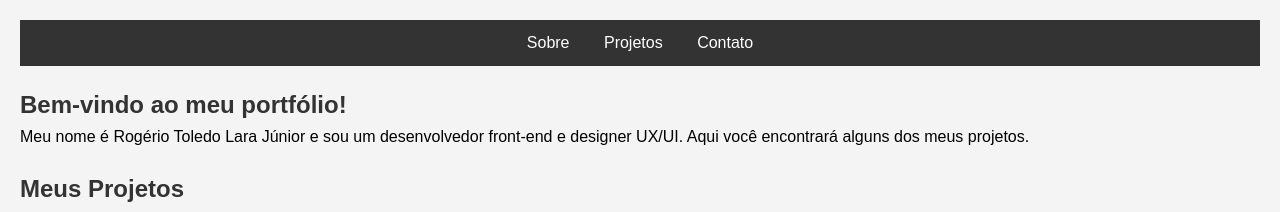
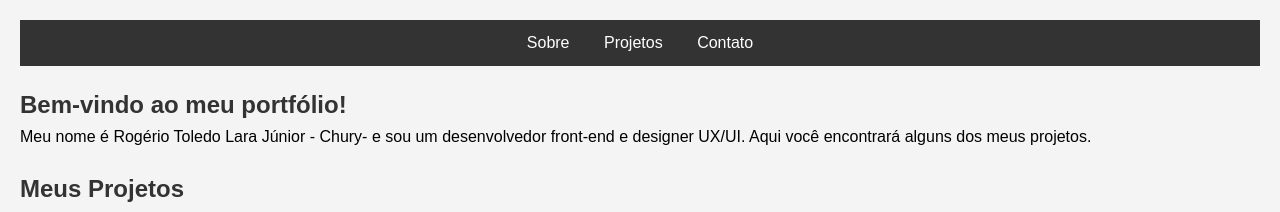
Before and after one commit to rogeriolara/rogeriolara.github.io, a plain HTML site: page index.html in a window 1280 px wide. Shown: the top 212 px of the page. Drawn offline with Linux system fonts and the light colour scheme.

Commit message:
Atualizando index.html

```diff
--- a/index.html
+++ b/index.html
@@ -19,7 +19,7 @@
 
     <section id="sobre">
         <h1>Bem-vindo ao meu portfólio!</h1>
-        <p>Meu nome é Rogério Toledo Lara Júnior e sou um desenvolvedor front-end e designer UX/UI. Aqui você encontrará alguns dos meus projetos.</p>
+        <p>Meu nome é Rogério Toledo Lara Júnior - Chury- e sou um desenvolvedor front-end e designer UX/UI. Aqui você encontrará alguns dos meus projetos.</p>
     </section>
 
     <section id="projetos">
```
